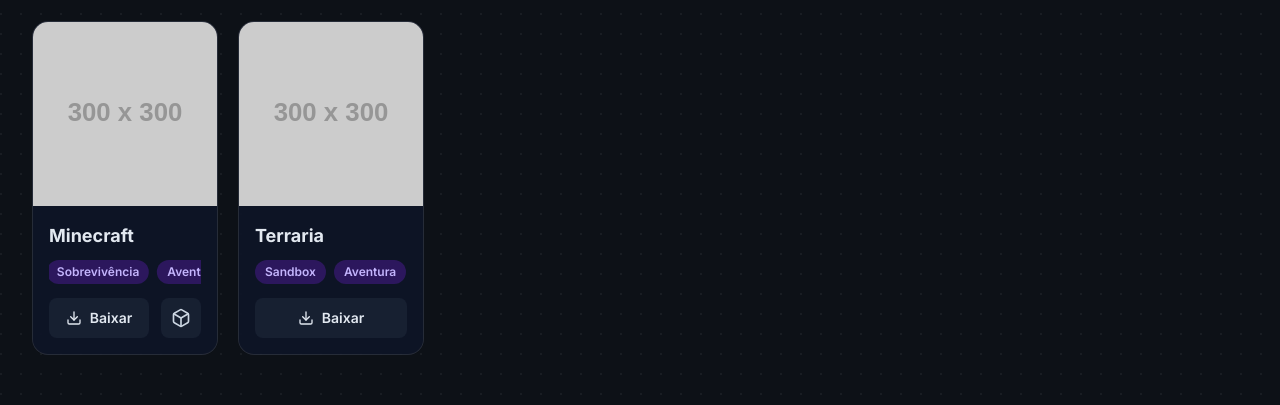
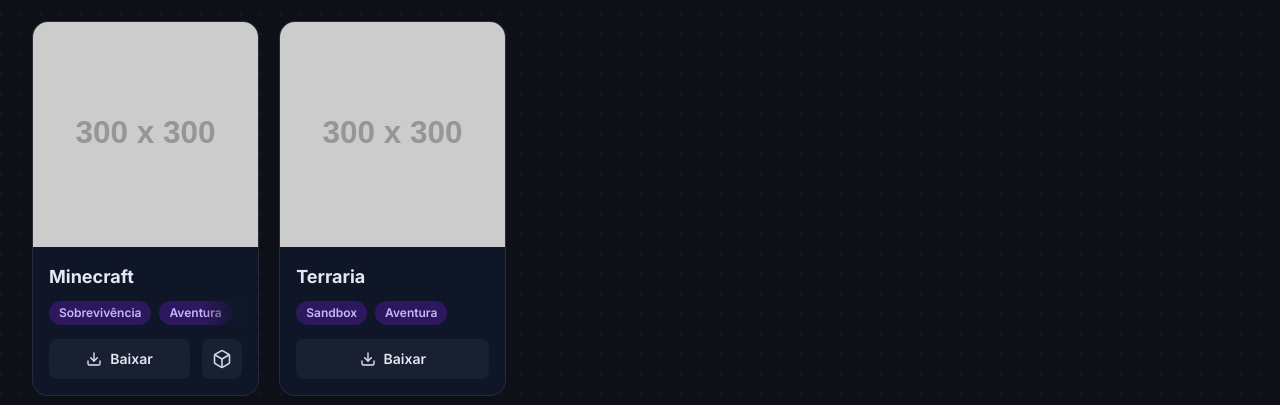
Before and after one commit to driiii2627/test21, a plain HTML site: page index.html in a window 1280 px wide. Shown: the part 547-952 px from the top of the page. Drawn offline with nearby package versions, Linux system fonts and the light colour scheme; placeholder pictures from the web are drawn by us.

Commit message:
Update index.html

```diff
--- a/index.html
+++ b/index.html
@@ -11,6 +11,7 @@
         :root {
             --background-color: #0D1117;
             --card-background: rgba(15, 23, 42, 0.6);
+            --card-content-bg: #0f172a; /* Cor sólida do conteúdo do card (slate-900) */
             --glass-background: rgba(30, 41, 59, 0.5);
             --text-primary: #E2E8F0;
             --text-muted: #94A3B8;
@@ -22,6 +23,7 @@
         html.light {
             --background-color: #e2e8f0; /* slate-200 */
             --card-background: rgba(203, 213, 225, 0.6); /* slate-300 */
+            --card-content-bg: #ffffff;
             --glass-background: rgba(226, 232, 240, 0.7); /* slate-200 */
             --text-primary: #1e293b; /* slate-800 */
             --text-muted: #475569; /* slate-600 */
@@ -131,6 +133,19 @@
             -ms-overflow-style: none;  /* IE and Edge */
             scrollbar-width: none;  /* Firefox */
         }
+
+        /* MODIFICATION: Gradient overlay for category animation */
+        .category-container.is-overflowing::after {
+            content: '';
+            position: absolute;
+            right: 0;
+            top: 0;
+            bottom: 0;
+            width: 40px;
+            background: linear-gradient(to left, var(--card-content-bg), transparent);
+            pointer-events: none;
+            transition: opacity 0.3s;
+        }
     </style>
 </head>
 <body class="transition-colors duration-300">
@@ -207,7 +222,8 @@
                     <!-- Seção de Jogos em Destaque -->
                     <section>
                         <h2 class="text-3xl font-bold mb-6 section-title" data-translate-key="featured_games_title">Jogos em Destaque</h2>
-                        <div id="featured-games-grid" class="grid grid-cols-2 sm:grid-cols-3 md:grid-cols-4 lg:grid-cols-5 xl:grid-cols-6 gap-4 sm:gap-5">
+                        <!-- MODIFICATION: Adjusted grid for larger cards on PC -->
+                        <div id="featured-games-grid" class="grid grid-cols-2 sm:grid-cols-3 md:grid-cols-4 lg:grid-cols-4 xl:grid-cols-5 gap-4 sm:gap-5">
                             <!-- Cards de Destaque serão injetados aqui -->
                         </div>
                     </section>
@@ -215,7 +231,8 @@
                     <!-- Seção de Todos os Jogos -->
                     <section class="mt-16">
                         <h2 class="text-3xl font-bold mb-6 section-title" data-translate-key="all_games_title">Todos os Jogos</h2>
-                        <div id="all-games-grid" class="grid grid-cols-2 sm:grid-cols-3 md:grid-cols-4 lg:grid-cols-5 xl:grid-cols-6 2xl:grid-cols-7 gap-4 sm:gap-5">
+                        <!-- MODIFICATION: Adjusted grid for larger cards on PC -->
+                        <div id="all-games-grid" class="grid grid-cols-2 sm:grid-cols-3 md:grid-cols-4 lg:grid-cols-4 xl:grid-cols-5 2xl:grid-cols-6 gap-4 sm:gap-5">
                             <!-- Cards de Todos os Jogos serão injetados aqui -->
                         </div>
                         <div id="view-all-container" class="text-center mt-8 hidden">
@@ -375,7 +392,7 @@
                     <div class="relative">
                         <img src="${game.image}" alt="${game.title}" class="w-full aspect-square object-cover" onerror="this.onerror=null;this.src='https://placehold.co/300x300/0D1117/E2E8F0?text=Image+Not+Found';">
                     </div>
-                    <div class="p-4 flex flex-col flex-grow bg-slate-900/50">
+                    <div class="p-4 flex flex-col flex-grow bg-slate-900/80">
                         <div class="flex-grow">
                             <h3 class="font-bold text-lg mb-2 text-primary truncate">${game.title}</h3>
                             <div class="category-container relative h-7 flex items-center overflow-hidden mb-3">
@@ -401,16 +418,23 @@
                 const list = container.querySelector('.category-list');
                 if (!list || list.children.length < 2) return;
 
-                // Clear any existing interval
                 if (container.intervalId) {
                     clearInterval(container.intervalId);
+                    container.intervalId = null;
+                }
+                 if (container.resizeObserver) {
+                    container.resizeObserver.disconnect();
                 }
 
                 const checkAndAnimate = () => {
-                    if (list.scrollWidth > container.clientWidth) {
-                        if (!container.intervalId) { // Start animation only if not already running
+                    const isOverflowing = list.scrollWidth > container.clientWidth;
+                    container.classList.toggle('is-overflowing', isOverflowing);
+
+                    if (isOverflowing) {
+                        if (!container.intervalId) {
                              container.intervalId = setInterval(() => {
                                 const firstTag = list.children[0];
+                                if (!firstTag) return;
                                 const tagWidth = firstTag.offsetWidth;
                                 const gap = parseInt(window.getComputedStyle(list).gap) || 8;
 
@@ -425,7 +449,6 @@
                             }, 2500);
                         }
                     } else {
-                        // Stop animation if it's not overflowing anymore
                         if (container.intervalId) {
                             clearInterval(container.intervalId);
                             container.intervalId = null;
@@ -435,9 +458,10 @@
                     }
                 };
 
-                checkAndAnimate(); // Check immediately on load
-                // Re-check on window resize
-                new ResizeObserver(checkAndAnimate).observe(container);
+                // Use a slight delay to ensure layout is calculated
+                setTimeout(checkAndAnimate, 50);
+                container.resizeObserver = new ResizeObserver(checkAndAnimate);
+                container.resizeObserver.observe(container);
             });
         };
 
@@ -464,7 +488,7 @@
                 viewAllContainer.classList.add('hidden');
             }
             lucide.createIcons();
-            initCategoryAnimation(); // Initialize animations after rendering
+            initCategoryAnimation();
         };
 
         const setLanguage = (lang) => {
@@ -518,7 +542,7 @@
             document.querySelectorAll('.section-title').forEach(title => title.style.display = isFiltering ? 'none' : 'block');
             document.getElementById('noResultsMessage').style.display = (visibleGames === 0 && isFiltering) ? 'block' : 'none';
             viewAllContainer.style.display = isFiltering ? 'none' : (gamesData.length > 14 ? 'block' : 'none');
-            initCategoryAnimation(); // Re-initialize animations after filtering
+            initCategoryAnimation();
         };
 
         const generateCategoryFilters = () => {
```
